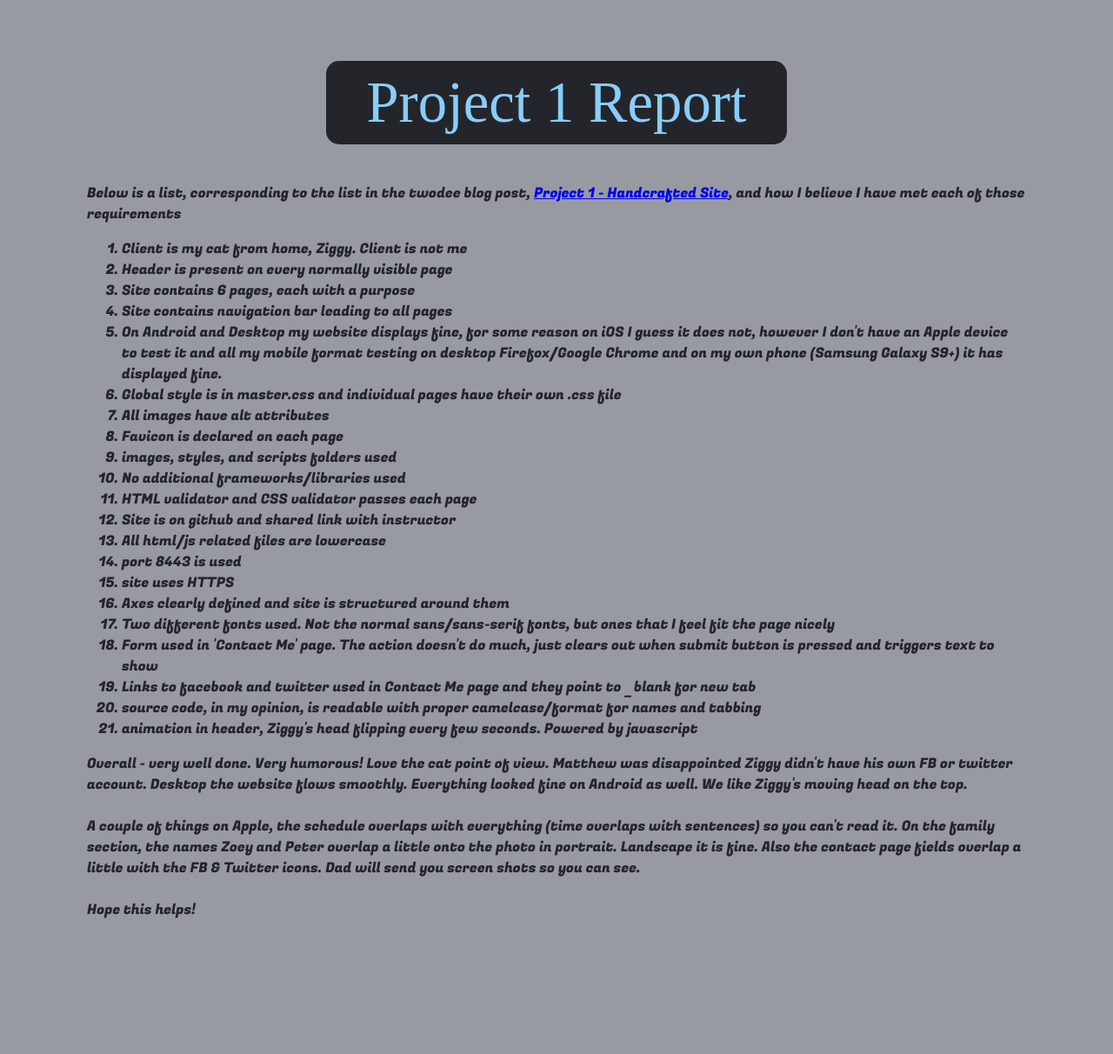
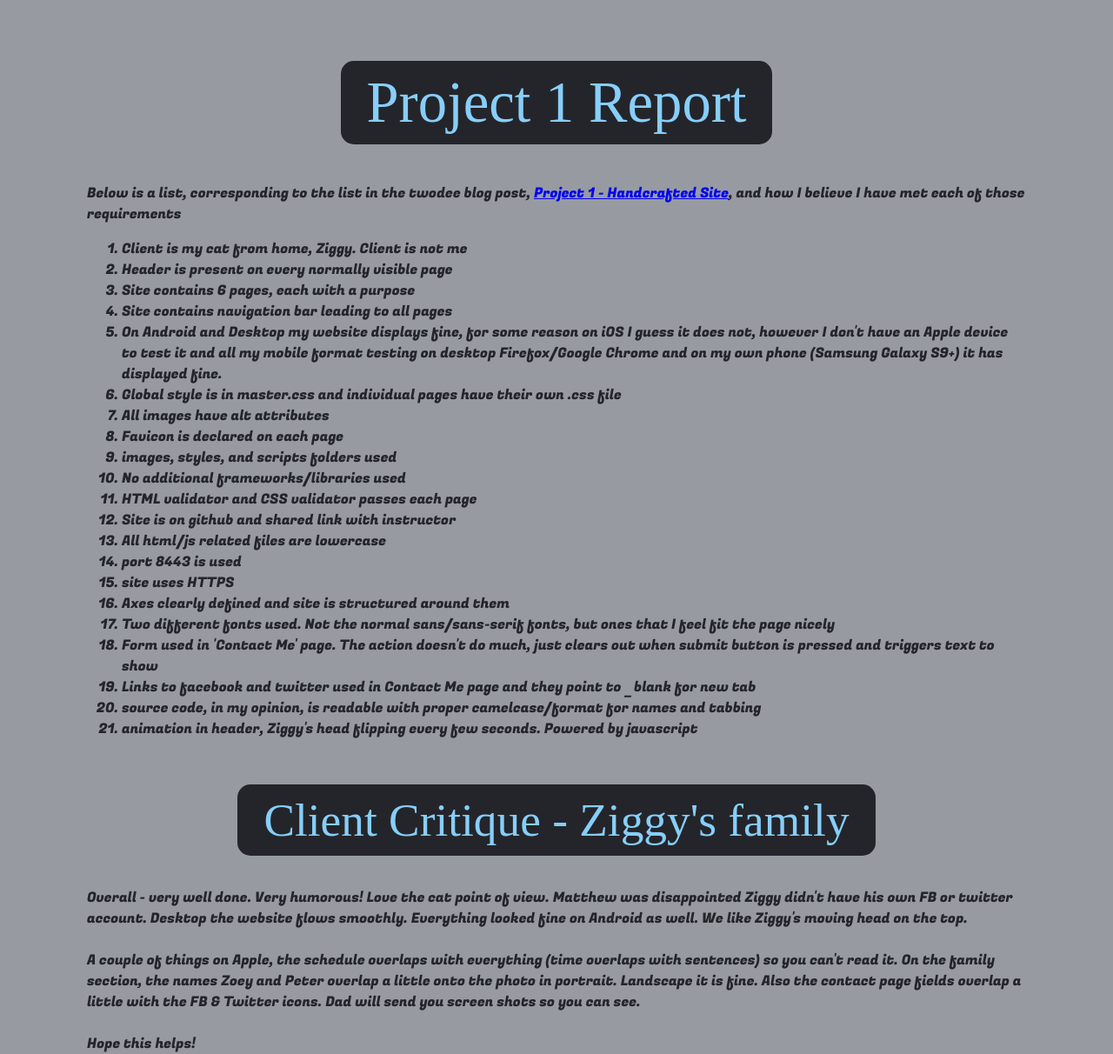
Before and after one commit to Sellular/ziggysite, a plain HTML site: page report.html in a window 1280 px wide. Shown: the whole page at 87% size. Before the commit the page ends 1058 px from the top, so only its background shows below. Drawn offline with Linux system fonts and the light colour scheme; a web font is replaced by a local one.

Commit message:
final report formatting

```diff
--- a/report.html
+++ b/report.html
@@ -83,6 +83,7 @@
                     </li>
                 </ol>
             </div>
+            <h1 id="critiqueHeader">Client Critique - Ziggy's family</h1>
             <div id="clientCritique">
                 Overall - very well done.  Very humorous!  Love the cat point of view.  Matthew was disappointed Ziggy didn't have his own FB or twitter account.  Desktop the website flows smoothly.   Everything looked fine on Android as well. We like Ziggy's moving head on the top.
                 <br/><br/>A couple of things on Apple, the schedule overlaps with everything (time overlaps with sentences) so you can't read it.  On the family section, the names Zoey and Peter overlap a little onto the photo in portrait.  Landscape it is fine. Also the contact page fields overlap a little with the FB & Twitter icons. Dad will send you screen shots so you can see.
--- a/styles/report.css
+++ b/styles/report.css
@@ -10,7 +10,16 @@
     background-color: #24252A;
     color: lightskyblue;
     font-size: 50pt;
-    width: 500px;
-    padding: 10px 15px;
+    padding: 10px 30px;
     border-radius: 15px;
 }
+
+#critiqueHeader{
+    text-align: center;
+    font-weight: 100;
+    background-color: #24252A;
+    color: lightskyblue;
+    font-size: 40pt;
+    padding: 10px 30px;
+    border-radius: 15px;
+}
```
